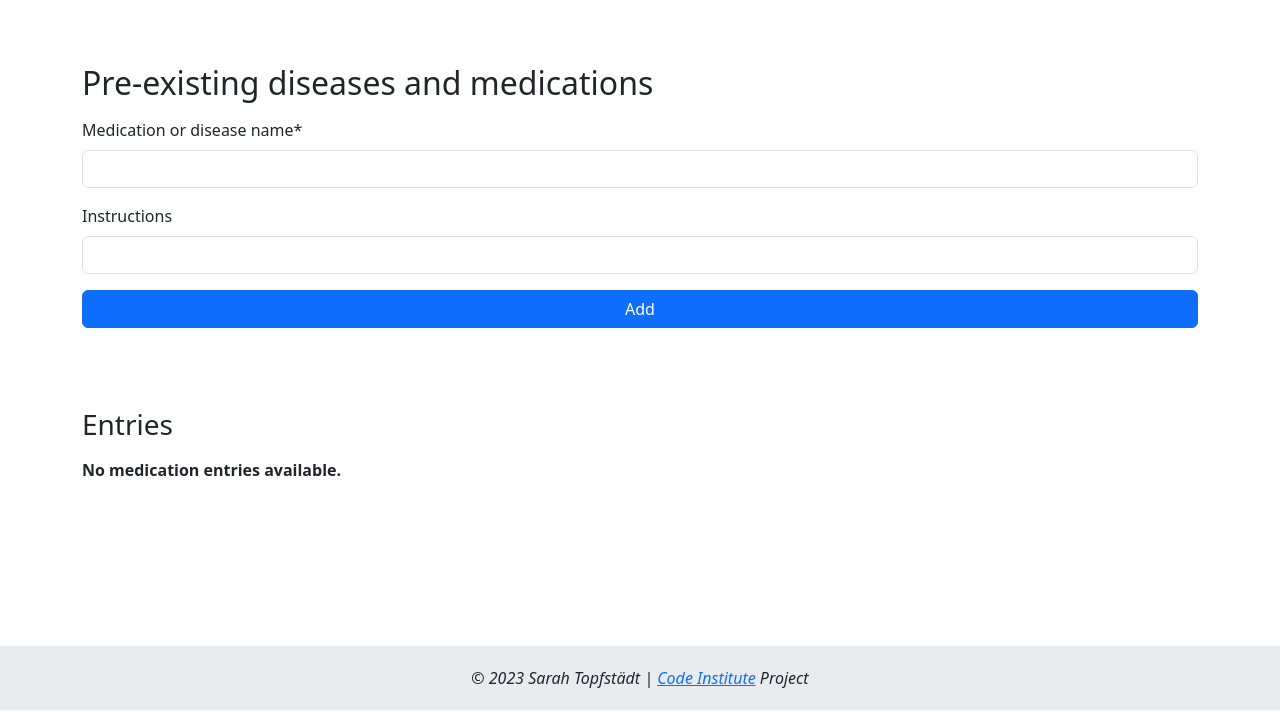
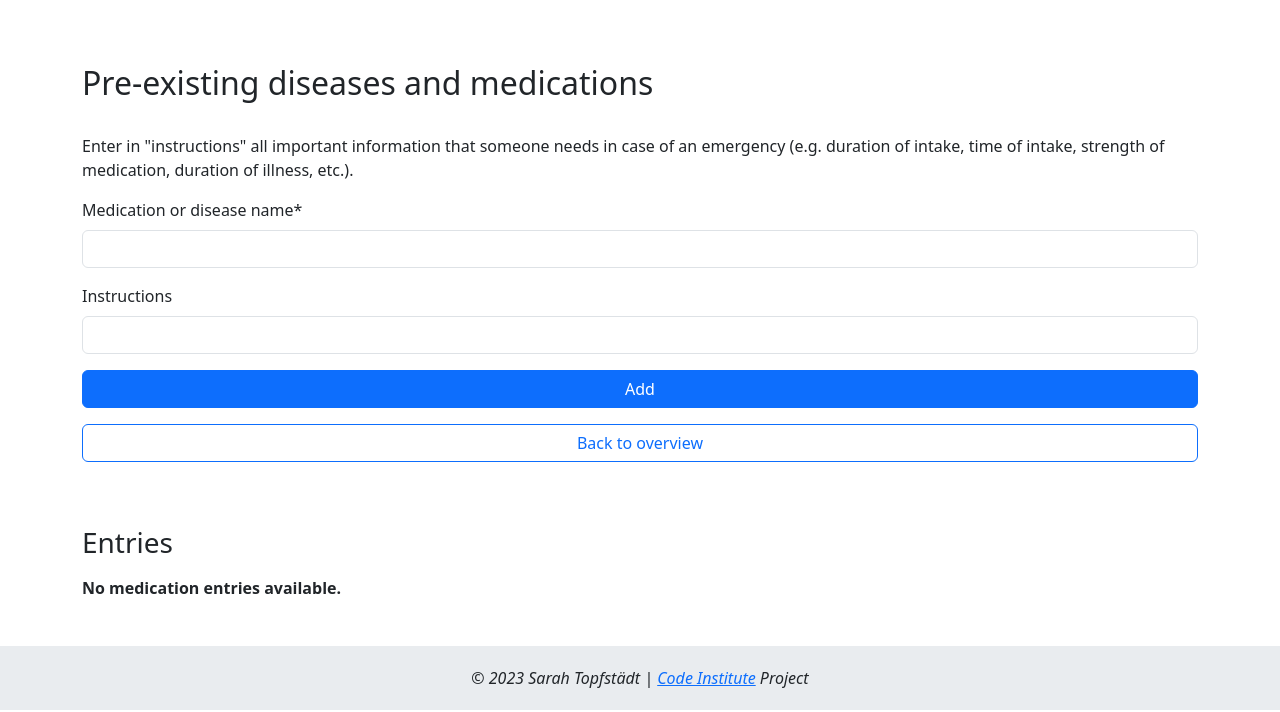
Before and after one commit to puma13992/digial-patient, a Django app: page /medidis/ in a window 1280 px wide. Shown: the part 90-802 px from the top of the page. Run offline with Django 3.2, Linux system fonts and the light colour scheme; the visitor is signed in with stand-in values (Sample User, id 1); data comes from the database, SQL or seed files in the repository; data that the repository does not hold is empty; some libraries are stand-ins or nearby versions.

Commit message:
Add some text and back-button in medidis.html

```diff
--- a/templates/medidis.html
+++ b/templates/medidis.html
@@ -18,12 +18,25 @@
       </div>
     </div>
     <div class="row">
+      <div class="col-12">
+        <p class="my-3">
+          Enter in "instructions" all important information that someone needs in case of an emergency
+          (e.g. duration of intake, time of intake, strength of medication, duration of illness, etc.).
+        </p>
+      </div>
+    </div>
+    <div class="row">
       <div class="col-12 mb-3">
         <form method="post">
           {% csrf_token %}
           {{ form|crispy }}
           <button type="submit" class="col-12 d-grid gap-2 btn btn-primary">Add</button>
         </form>
+      </div>
+    </div>
+    <div class="row">
+      <div class="col-12 d-grid gap-2">
+        <a href="{% url 'profile' %}" class="btn btn-outline-primary" role="button">Back to overview</a>
       </div>
     </div>
   </section>
```
